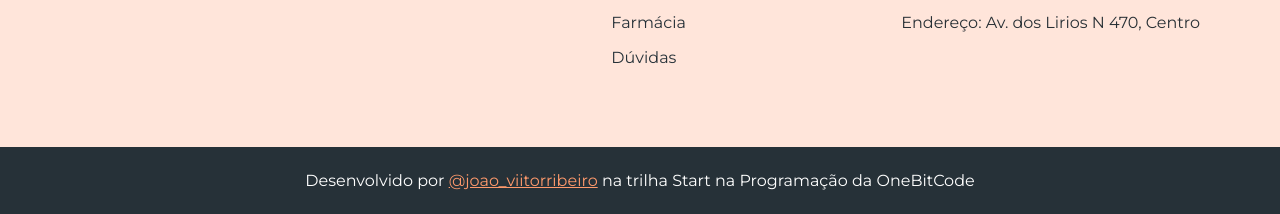
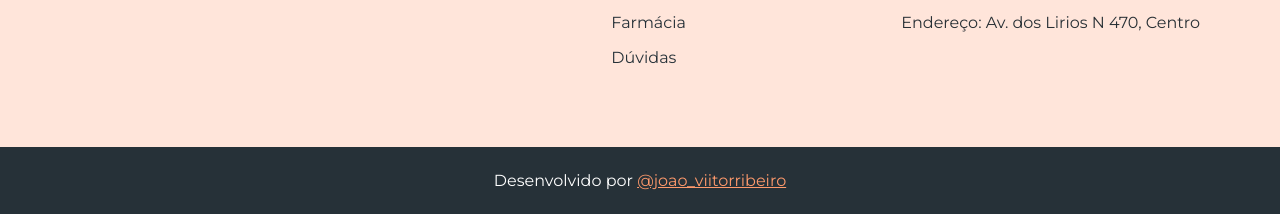
Before and after one commit to JoaoVitorDv/projetopetlife, a plain HTML site: page index.html in a window 1280 px wide. Shown: the part 3174-3388 px from the top of the page. Drawn offline with Linux system fonts and the light colour scheme.

Commit message:
Update index.html

```diff
--- a/index.html
+++ b/index.html
@@ -20,7 +20,6 @@
             <a href="#clinica">Clinica</a>
             <a href="#farmacia">Farmácia</a>
             <a href="#duvidas">Dúvidas</a>
-
         </nav>
     </header>
 
@@ -148,7 +147,7 @@
     </footer>
     <div id="copyright">
         Desenvolvido por <a href="https://www.instagram.com/joao_viitorribeiro/" target="_blank">@joao_viitorribeiro</a>
-        na trilha Start na Programação da OneBitCode
+
     </div>
 
     <script src="/index.js"></script>
```
